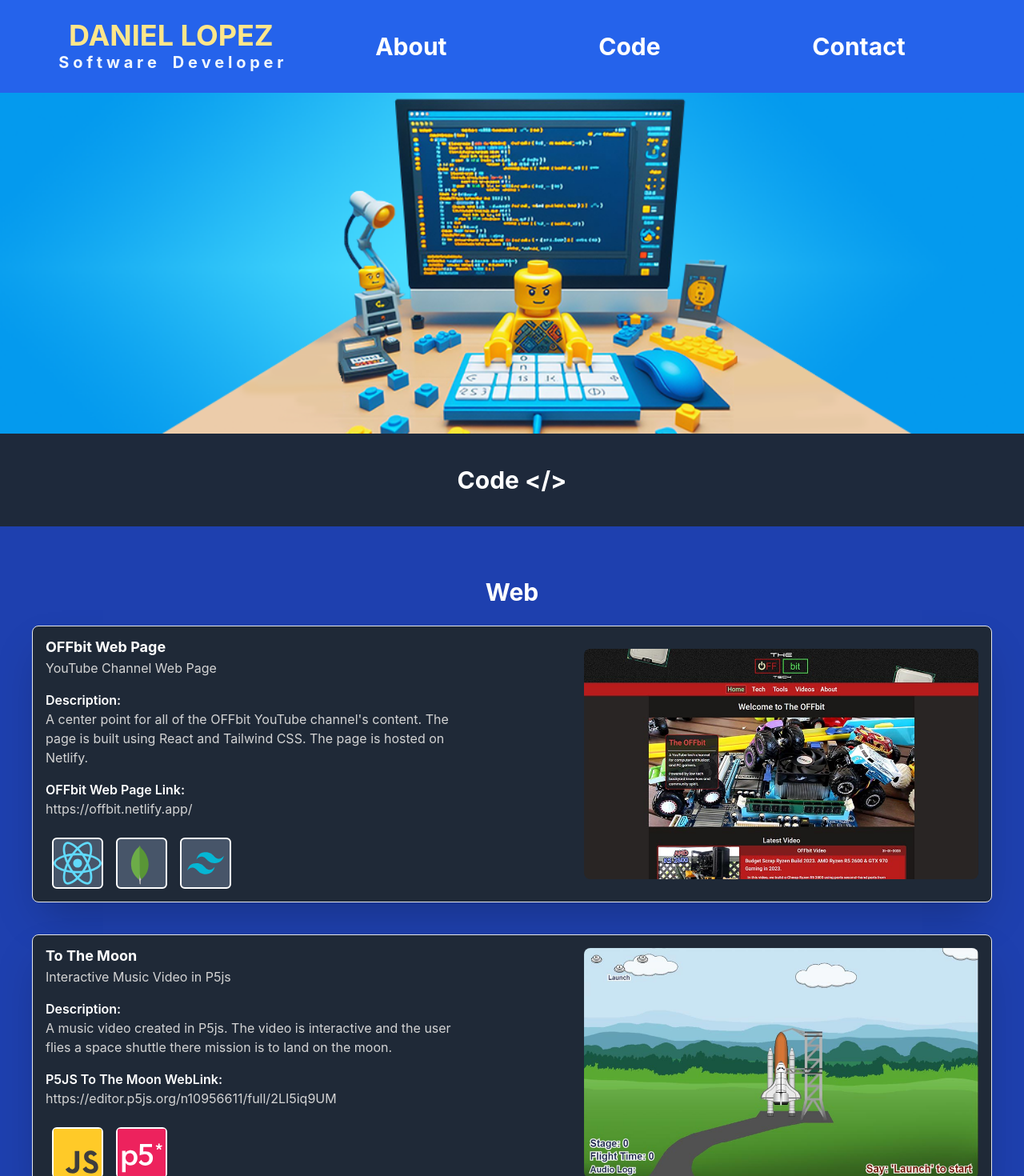
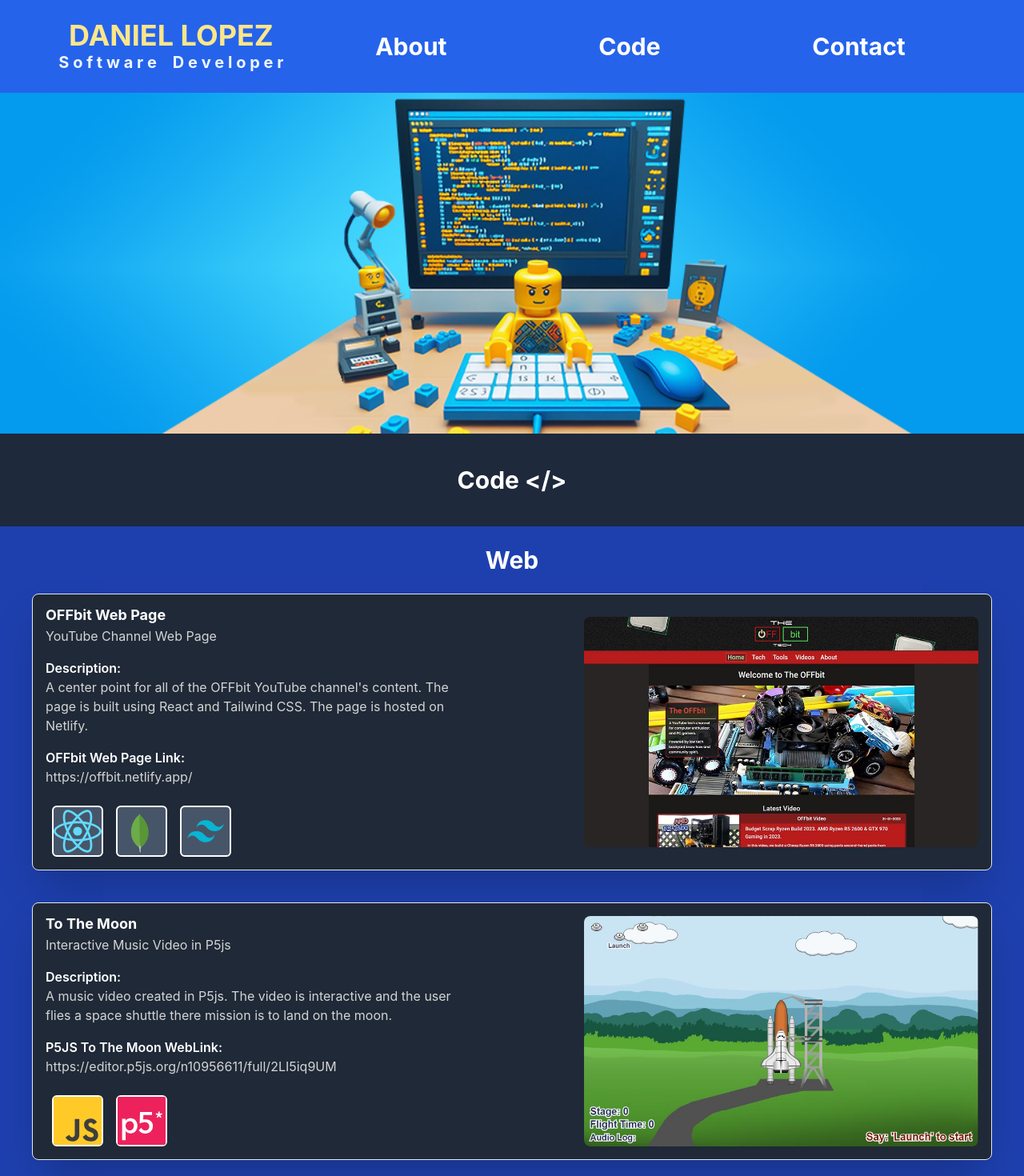
Before and after one commit to TheThinkPotato/porfolio-web-site, a React (Create React App) app: page /Code in a window 1280 px wide. Shown: the top 1470 px of the page at 80% size. Built offline with nearby package versions, Linux system fonts and the light colour scheme.

Commit message:
Update Code.tsx

```diff
--- a/src/pages/Code.tsx
+++ b/src/pages/Code.tsx
@@ -22,7 +22,7 @@ const Code: React.FC = () => {
             <h2 className="text-3xl font-bold text-center">Code &lt;/&gt;</h2>
           </article>
 
-          <article className="mt-16 mx-4 sm:mx-10">
+          <article className="mt-6 mx-4 sm:mx-10">
             <h2 className="text-3xl font-bold mb-6 mx-10 text-center">Web</h2>
             {data.code.map((code) => {
               if (code.type === "web") {
```
